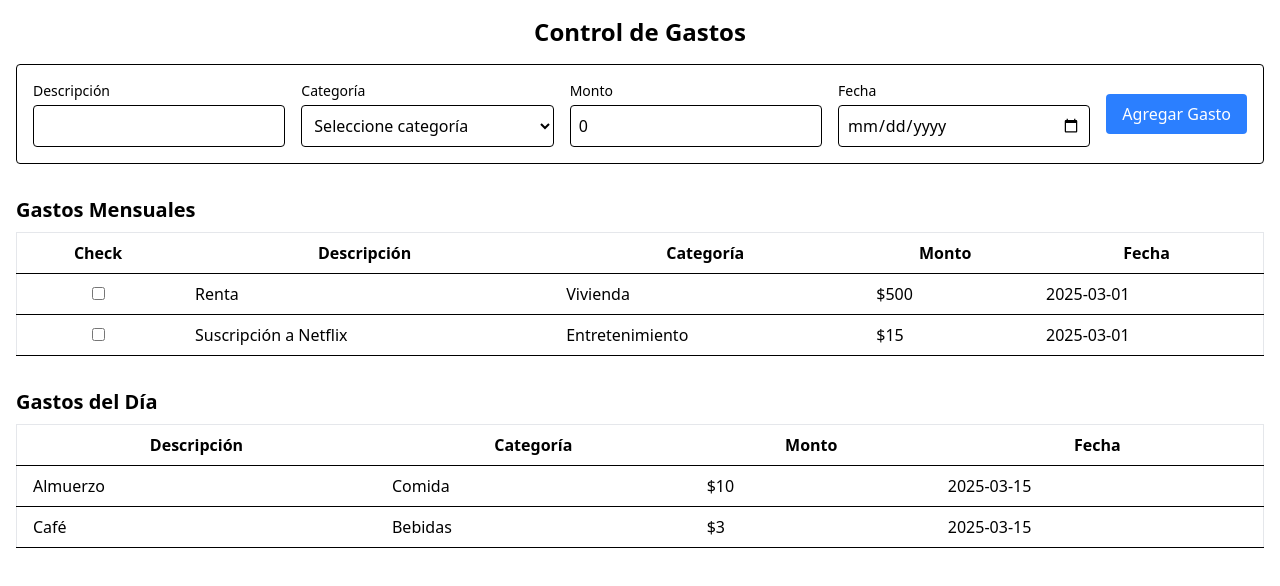
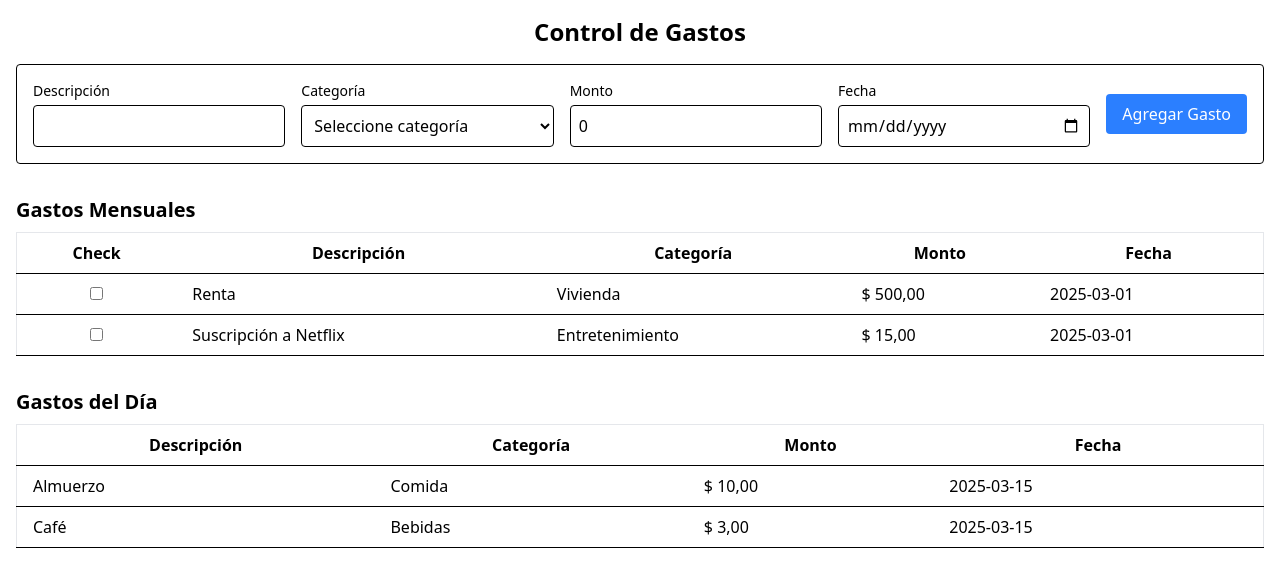
Before and after one commit to Adriel-M-A/control-gastos, a React (Vite) app: page / in a window 1280 px wide. Shown: the top 586 px of the page. Built offline with nearby package versions, Linux system fonts and the light colour scheme.

Commit message:
Agrega formato de moneda en las tablas de gastos: implementa función para mostrar montos en pesos argentinos

```diff
--- a/src/components/DailyExpensesTable.tsx
+++ b/src/components/DailyExpensesTable.tsx
@@ -1,4 +1,3 @@
-// Archivo: src/components/DailyExpensesTable.tsx
 import { FC } from "react";
 
 interface Expense {
@@ -14,6 +13,16 @@ interface DailyExpensesTableProps {
 }
 
 export const DailyExpensesTable: FC<DailyExpensesTableProps> = ({ dailyExpenses }) => {
+  // Función para formatear el monto en pesos argentinos
+  const formatCurrency = (amount: number) => {
+    return new Intl.NumberFormat("es-AR", {
+      style: "currency",
+      currency: "ARS",
+      minimumFractionDigits: 2,
+      maximumFractionDigits: 2,
+    }).format(amount);
+  };
+
   return (
     <table className="min-w-full bg-white border border-gray-200">
       <thead>
@@ -29,7 +38,7 @@ export const DailyExpensesTable: FC<DailyExpensesTableProps> = ({ dailyExpenses
           <tr key={expense.id}>
             <td className="py-2 px-4 border-b">{expense.description}</td>
             <td className="py-2 px-4 border-b">{expense.category}</td>
-            <td className="py-2 px-4 border-b">${expense.amount}</td>
+            <td className="py-2 px-4 border-b">{formatCurrency(expense.amount)}</td>
             <td className="py-2 px-4 border-b">{expense.date}</td>
           </tr>
         ))}
--- a/src/components/ExpenseForm.tsx
+++ b/src/components/ExpenseForm.tsx
@@ -1,4 +1,3 @@
-// Archivo: src/components/ExpenseForm.tsx
 import { useState, FormEvent } from "react";
 
 interface Expense {
@@ -83,6 +82,7 @@ export const ExpenseForm = ({ onAddExpense }: ExpenseFormProps) => {
         <label className="text-sm font-medium">Monto</label>
         <input
           type="number"
+          step="0.01"
           value={amount}
           onChange={(e) => setAmount(Number(e.target.value))}
           className="mt-1 border rounded p-2"
--- a/src/components/MonthlyExpensesTable.tsx
+++ b/src/components/MonthlyExpensesTable.tsx
@@ -15,6 +15,16 @@ interface MonthlyExpensesTableProps {
 }
 
 export const MonthlyExpensesTable: FC<MonthlyExpensesTableProps> = ({ monthlyExpenses, onToggleExpense }) => {
+  // Función para formatear el monto en pesos argentinos
+  const formatCurrency = (amount: number) => {
+    return new Intl.NumberFormat("es-AR", {
+      style: "currency",
+      currency: "ARS",
+      minimumFractionDigits: 2,
+      maximumFractionDigits: 2,
+    }).format(amount);
+  };
+
   return (
     <table className="min-w-full bg-white border border-gray-200">
       <thead>
@@ -38,7 +48,7 @@ export const MonthlyExpensesTable: FC<MonthlyExpensesTableProps> = ({ monthlyExp
             </td>
             <td className="py-2 px-4 border-b">{expense.description}</td>
             <td className="py-2 px-4 border-b">{expense.category}</td>
-            <td className="py-2 px-4 border-b">${expense.amount}</td>
+            <td className="py-2 px-4 border-b">{formatCurrency(expense.amount)}</td>
             <td className="py-2 px-4 border-b">{expense.date}</td>
           </tr>
         ))}
```
